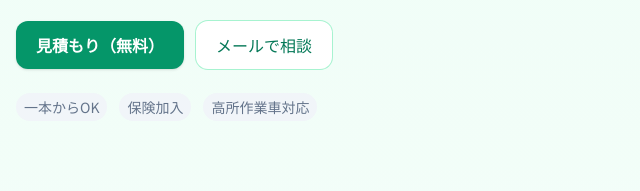
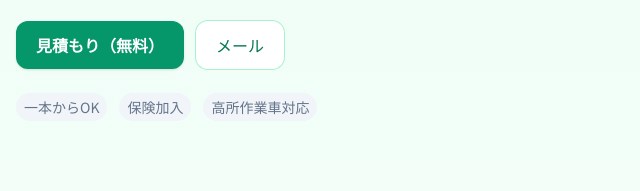
Before and after one commit to kikorinoyosaku/kikorinoyosaku.github.io, a plain HTML site: page index.html in a window 1280 px wide. Shown: the part 573-764 px from the top of the page, 0-640 px from the left. Drawn offline with nearby package versions, Linux system fonts and the light colour scheme.

Commit message:
Update index.html

```diff
--- a/index.html
+++ b/index.html
@@ -52,8 +52,7 @@
           </p>
           <div class="mt-6 flex flex-wrap gap-3">
             <a href="#contact" class="rounded-xl bg-emerald-600 px-5 py-3 text-white font-semibold shadow hover:bg-emerald-700">見積もり（無料）</a>
-            <a href="mailto:kikoriwakoko@gmail.com" class="rounded-xl bg-white px-5 py-3 text-emerald-700 ring-1 ring-emerald-200 hover:ring-emerald-400">メールで相談</a>
-          </div>
+            <a href=<a href="form.html" class="rounded-xl bg-white px-5 py-3 text-emerald-700 ring-1 ring-emerald-200 hover:ring-emerald-400">メール</a>          </div>
           <ul class="mt-6 flex flex-wrap items-center gap-3 text-sm text-slate-500">
             <li class="px-2 py-1 rounded-full bg-slate-100">一本からOK</li>
             <li class="px-2 py-1 rounded-full bg-slate-100">保険加入</li>
```
